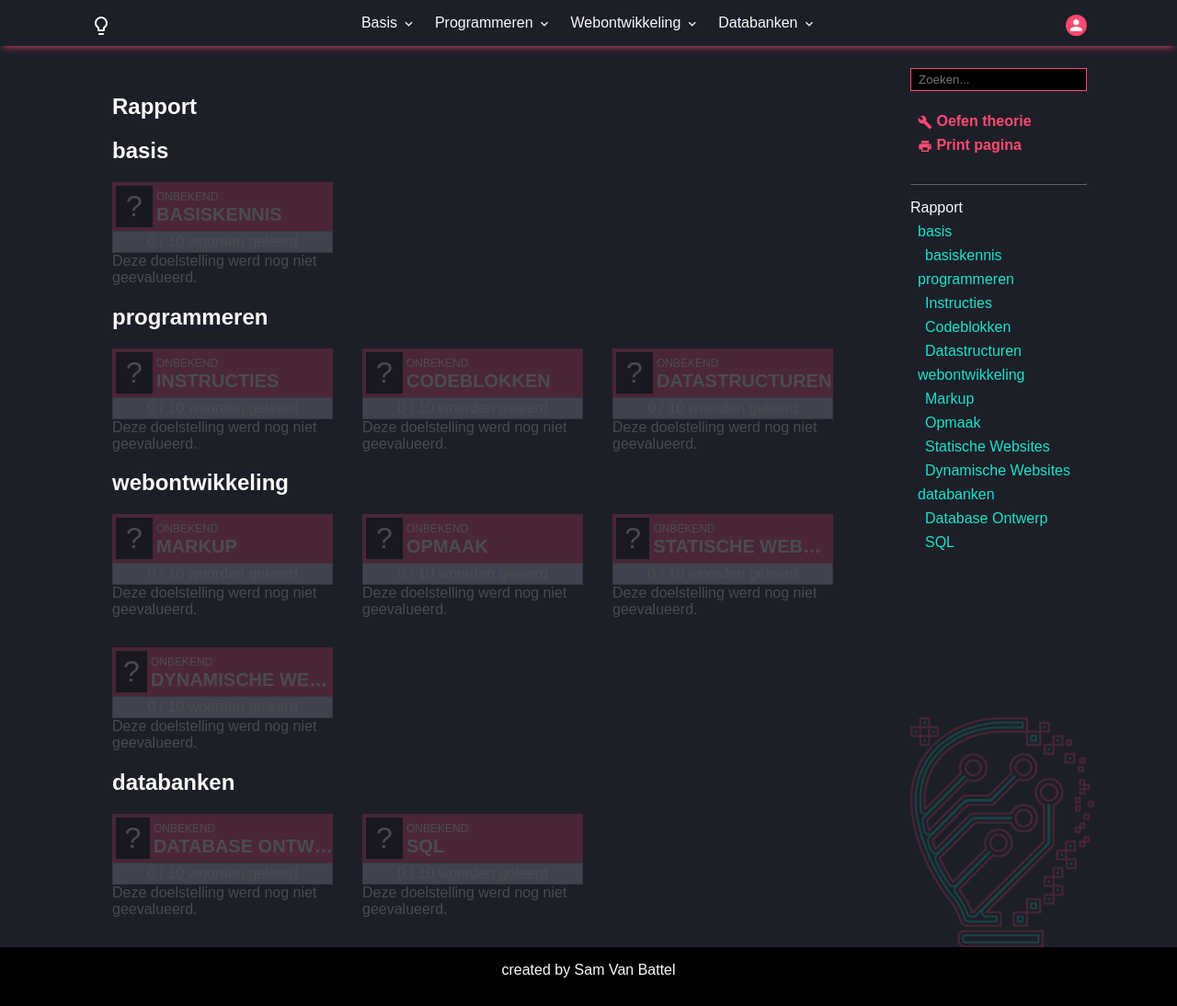
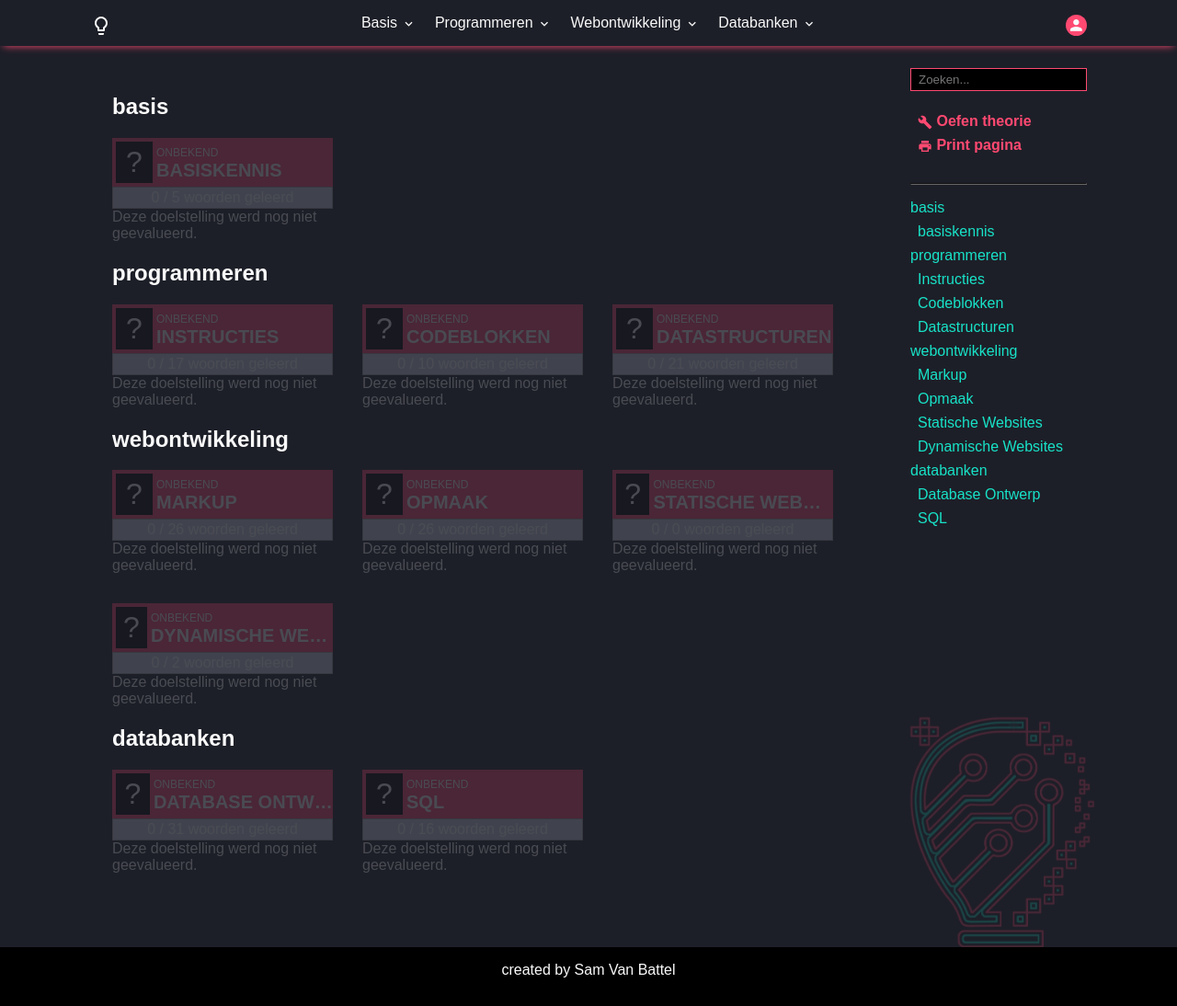
Before and after one commit to T-INFORMATICA/t-informatica.github.io, a Jekyll site: the page built from lms-reportcard.html, in a window 1280 px wide and 1094 px high. Shown: the whole window at 92% size. Built offline with Jekyll 4.4.1, drawn with Linux system fonts in a browser that asks for light colours; comment, search, counter and statistics services are not loaded.

Commit message:
added progress for terms

```diff
--- a/_includes/reportcard-subject-v2.html
+++ b/_includes/reportcard-subject-v2.html
@@ -10,7 +10,7 @@
     </div>
     <div class="progressbar-bg">
         <div class="progressbar-progress" style="width: 0%"></div>
-        <a href="#" class="progressbar-label">0 / 10 woorden geleerd</a>
+        <a href="#" class="progressbar-label">0 / {{include.progressTotal}} woorden geleerd</a>
     </div>
     <div class="comments">
         Deze doelstelling werd nog niet geevalueerd.
--- a/lms-reportcard.html
+++ b/lms-reportcard.html
@@ -1,19 +1,29 @@
 ---
 layout: lms
 ---
-
-<h1>Rapport</h1>
 
 {%- for coursedata in site.data.courses %}
     <h2 id="course-{{courseid}}">{{coursedata.name}}</h2>
     {% assign courseid=coursedata.name | remove: " " | downcase %}
     <div class="courseResults" id="{{courseid}}">
     {% for subjectdata in coursedata.subjects %}
+        {% assign numTerms = 0 %}
+        {%- for chapter in subjectdata.chapters -%}
+            {%- for course in site.courses -%}
+                {%- if course.url == chapter.link %}
+                    {%- for definition in course.definitions %}
+                        {%- assign numTerms = numTerms | plus: 1 -%}
+                    {%- endfor -%}
+                {%- endif -%}
+            {%- endfor -%}
+        {%- endfor %}
         {% assign subjectid=subjectdata.name | remove: " " | downcase %}
-        {% include reportcard-subject-v2.html id=subjectid subject=subjectdata.name progress=0 progressTotal=0 %}
-    {%endfor%}
+        {% include reportcard-subject-v2.html id=subjectid subject=subjectdata.name progress=0 progressTotal=numTerms %}
+    {%- endfor -%}
     </div>
 {% endfor %}
+
+
 <script>
 
     firebase.auth().onAuthStateChanged(function (user) {
```
Also changed, not shown: assets/data/definitionsCategories.json (+4 -7 lines).
